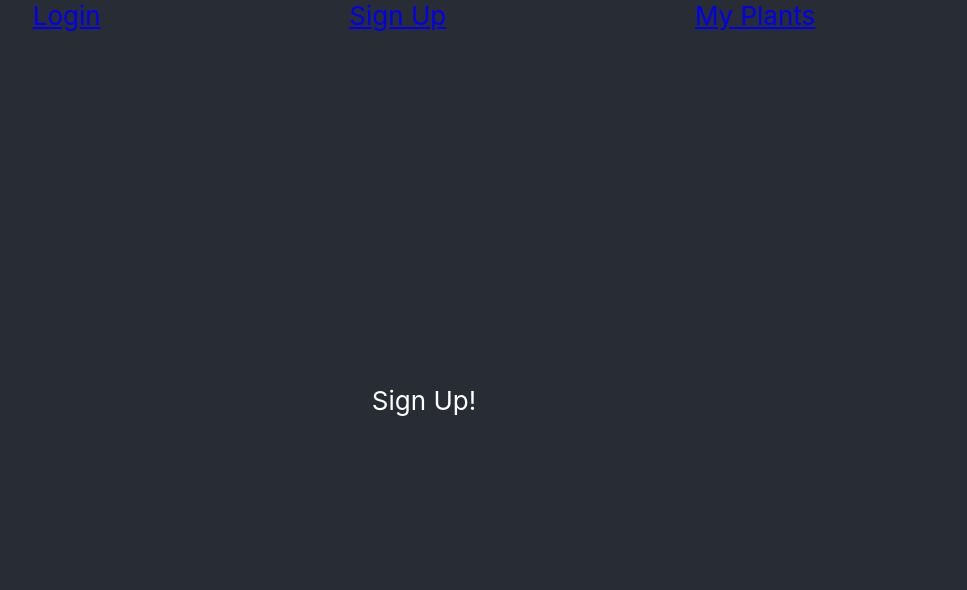
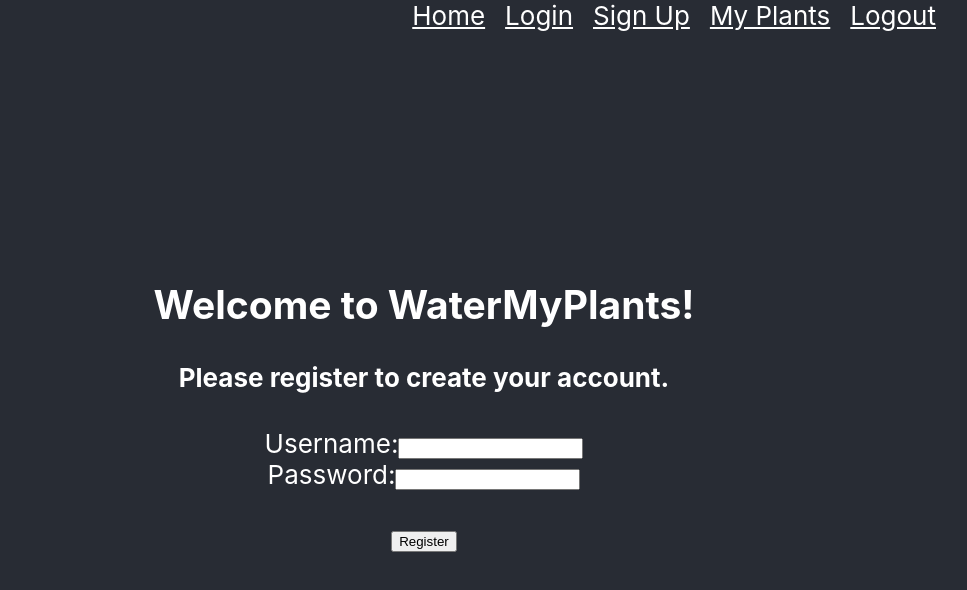
Before and after one commit to ptpt-watermyplants-5/front-end, a React (Create React App) app: page /signup in a window 1280 px wide. Shown: the top 590 px of the page, without its empty margins (216-1183 px from the left). Built offline with nearby package versions, Linux system fonts and the light colour scheme.

Commit message:
added PrivateRoute and axiosWithAuth

```diff
--- a/src/App.css
+++ b/src/App.css
@@ -40,9 +40,14 @@
 .navBar {
   position: fixed;
   top: 0;
-  width: 100%;
+  width: 80%;
   display: flex;
-  justify-content: space-evenly;
+  justify-content: flex-end;
+}
+
+a {
+  margin-left: 20px;
+  color: white;
 }
 
 .plant-list-container {
--- a/src/App.js
+++ b/src/App.js
@@ -4,6 +4,7 @@ import { Route } from 'react-router-dom';
 import SignUp from './components/SignUp'
 import PlantList from './components/PlantList'
 import NavBar from './components/NavBar'
+import PrivateRoute from './components/PrivateRoute';
 
 function App() {
   return (
@@ -11,7 +12,7 @@ function App() {
       <header className="App-header">
         <NavBar />
 
-        <Route exact path="/">
+        <Route path="/login">
           <Login />
         </Route>
 
@@ -20,9 +21,11 @@ function App() {
 
         </Route>
 
-        <Route path="/myplants">
-          <PlantList />
+        <PrivateRoute path="/myplants" component={PlantList} />
 
+        <Route exact path="/">
+            <h2>Welcome to WaterMyPlants!</h2>
+            <h4>Please login to view your plants.</h4>
         </Route>
       </header>
     </div>
--- a/src/components/Login.js
+++ b/src/components/Login.js
@@ -1,4 +1,6 @@
 import React, { useState } from 'react';
+import { Link, useHistory } from 'react-router-dom';
+import { axiosWithAuth } from '../utils/axiosWithAuth';
 
 const initialForm = {
     username: "",
@@ -7,10 +9,12 @@ const initialForm = {
 
 const Login = () => {
 
-    const [ formValues, setformValues ] = useState(initialForm)
+    const [ formValues, setFormValues ] = useState(initialForm)
+
+    const { push } = useHistory();
 
     const handleChange = (e) => {
-        setformValues({
+        setFormValues({
             ...formValues,
             [e.target.name]: e.target.value
         })
@@ -18,14 +22,22 @@ const Login = () => {
 
     const handleSubmit = (e) => {
         e.preventDefault();
+        axiosWithAuth().post('/login', formValues)
+            .then(res => {
+                console.log(res)
+                localStorage.setItem('token', res.data.token)
+                setFormValues(initialForm)
+                push('/myplants')
+            })
+            .catch(err => console.log(err))
     }
 
     return(
 
         <div>
 
-            <h2>Welcome to WaterMyPlants!</h2>
-            <h4>Please login to view your plants.</h4>
+            {/* <h2>Welcome to WaterMyPlants!</h2>
+            <h4>Please login to view your plants.</h4> */}
 
             <form onSubmit={handleSubmit}>
                 <label htmlFor="username">Username:</label>
@@ -58,7 +70,7 @@ const Login = () => {
             <br />
 
             <h5>Not a Member?</h5>
-            <button>Sign up!</button>
+            <Link to="/signup">Sign Up!</Link>
 
         </div>
     )
--- a/src/components/NavBar.js
+++ b/src/components/NavBar.js
@@ -3,12 +3,18 @@ import { Link } from 'react-router-dom';
 
 const NavBar = () => {
 
+    const handleLogout = () => {
+        localStorage.removeItem('token')
+    }
+
     return(
         <div className="navBar">
 
-            <Link to="/">Login</Link>
+            <Link to="/">Home</Link>
+            <Link to="/login">Login</Link>
             <Link to="/signup">Sign Up</Link>
             <Link to="/myplants">My Plants</Link>
+            <Link to="/" onClick={handleLogout}>Logout</Link>
 
         </div>
     )
--- /dev/null
+++ b/src/components/PrivateRoute.js
@@ -0,0 +1,23 @@
+import React from 'react';
+import { Route, Redirect } from 'react-router-dom';
+
+const PrivateRoute = ({component: Component, ...rest}) => {
+    return (
+        <Route
+            {...rest}
+            render={() => {
+
+                if(localStorage.getItem('token')) {
+
+                    return <Component {...rest} />
+
+                } else {
+
+                    return <Redirect to='/login' />
+                }
+            }}
+        />
+    )
+}
+
+export default PrivateRoute;
--- a/src/components/SignUp.js
+++ b/src/components/SignUp.js
@@ -1,10 +1,81 @@
-import React from 'react';
+import React, { useState } from 'react';
+import { useHistory } from 'react-router-dom';
+import { axiosWithAuth } from '../utils/axiosWithAuth';
+
+const initialForm = {
+    username: "",
+    password: "",
+    // phoneNumber: "",
+}
 
 const SignUp = () => {
 
+    const [ formValues, setformValues ] = useState(initialForm)
+
+    const { push } = useHistory();
+
+    const handleChange = (e) => {
+        setformValues({
+            ...formValues,
+            [e.target.name]: e.target.value
+        })
+    }
+
+    const handleSubmit = (e) => {
+        e.preventDefault();
+        console.log(formValues)
+        axiosWithAuth().post('/register', formValues)
+            .then(res => {
+                console.log(res)
+                push('/login')
+            })
+            .catch(err => console.log(err))
+    }
+
     return(
+
         <div>
-            Sign Up!
+
+            <h2>Welcome to WaterMyPlants!</h2>
+            <h4>Please register to create your account.</h4>
+
+            <form onSubmit={handleSubmit}>
+                <label htmlFor="username">Username:</label>
+                <input
+                    type="text"
+                    id="username"
+                    name="username"
+                    value={formValues.username}
+                    onChange={handleChange}
+                />
+
+                <br />
+
+                <label htmlFor="password">Password:</label>
+                <input
+                    type="password"
+                    id="password"
+                    name="password"
+                    value={formValues.password}
+                    onChange={handleChange}
+                />
+
+                <br />
+
+                {/* <label htmlFor="phoneNumber">Phone:</label>
+                <input
+                    type="tel"
+                    id="phoneNumber"
+                    name="phoneNumber"
+                    value={formValues.phoneNumber}
+                    onChange={handleChange}
+                /> */}
+
+                <br/>
+
+                <button type="submit">Register</button>
+
+            </form>
         </div>
     )
 }
--- /dev/null
+++ b/src/utils/axiosWithAuth.js
@@ -0,0 +1,12 @@
+import axios from 'axios';
+
+export const axiosWithAuth = () => {
+    const token = localStorage.getItem('token');
+
+    return axios.create({
+        baseURL: 'https://ptpt-watermyplants-5.herokuapp.com/auth',
+        headers: {
+            Authorization: token
+        }
+    })
+}
```
